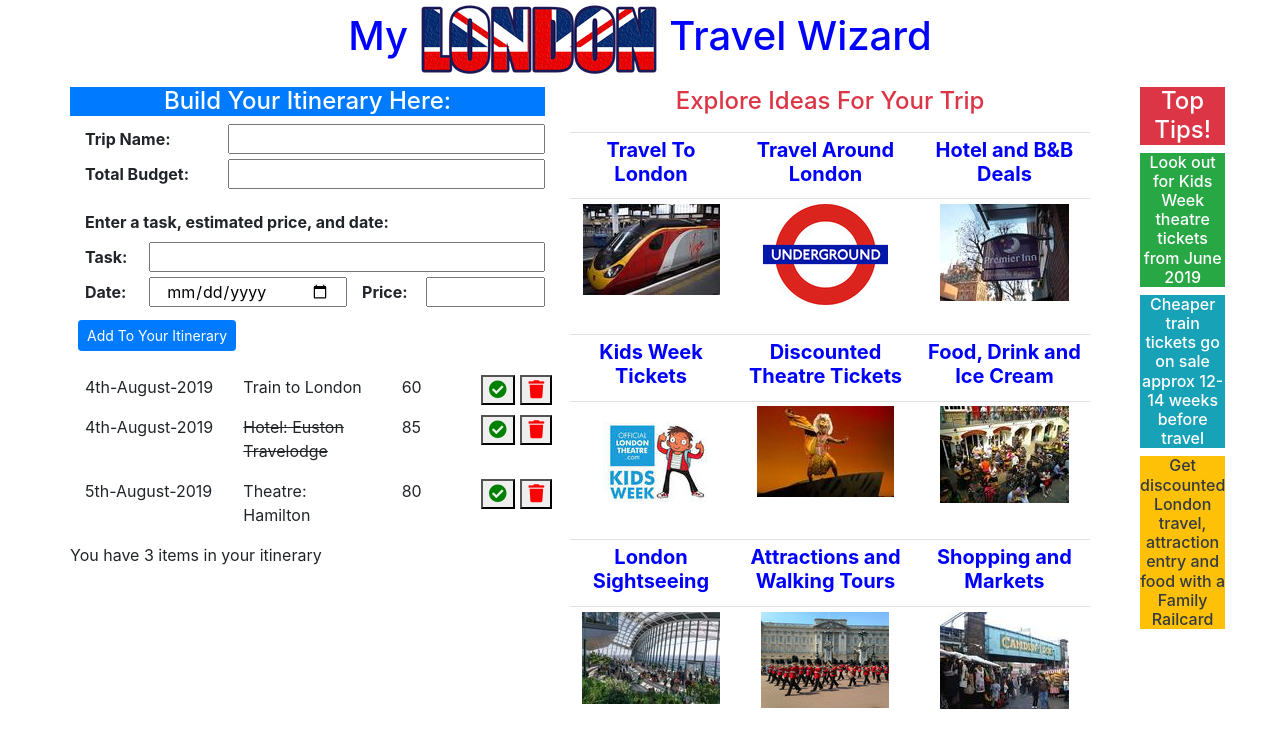
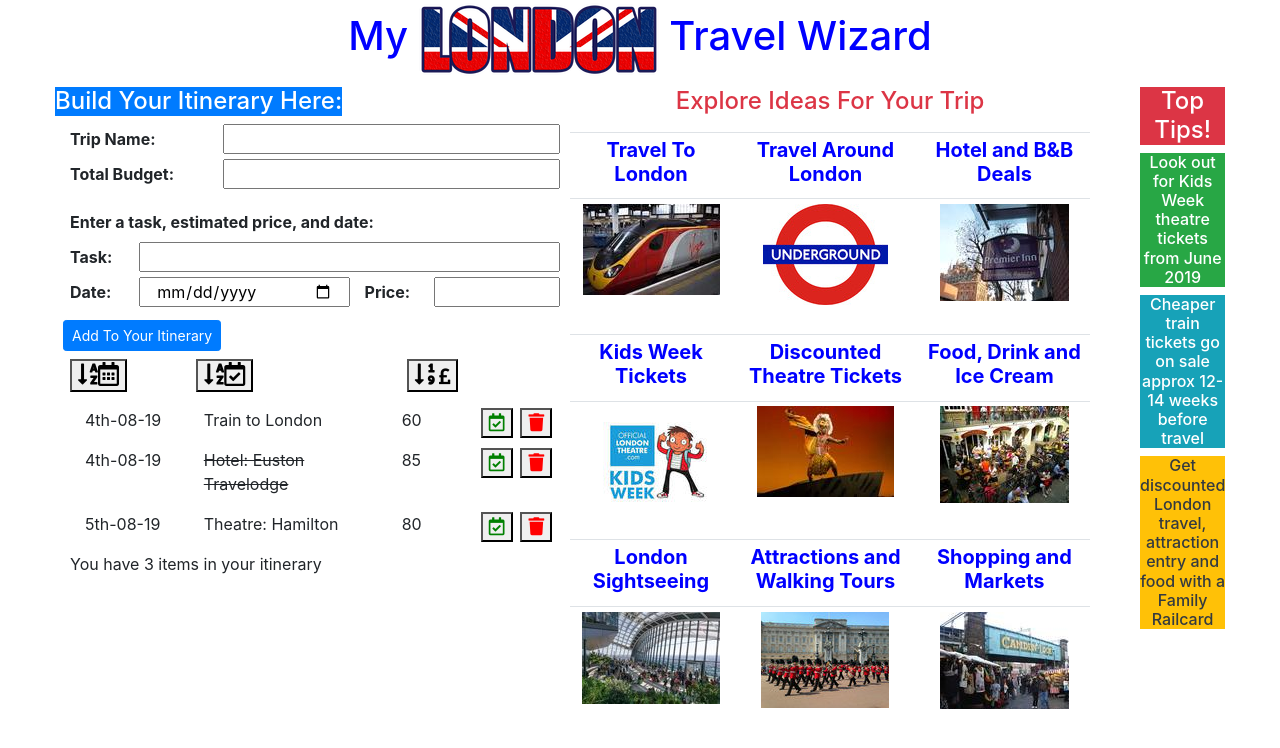
Before and after one commit to GillOpenshaw/todo-app-frontend, a React app: page / in a window 1280 px wide. Shown: the top 748 px of the page. Built offline with nearby package versions, Linux system fonts and the light colour scheme.

Commit message:
Sort icons added Next need to add code to sort by date task or price

```diff
--- a/src/App.js
+++ b/src/App.js
@@ -13,9 +13,9 @@
 
   state = {
     tasks: [
-      { date: moment("04-08-2019", "DD-MM-YYYY"), task: "Train to London", price: 60, done: false, id: uuid() },
-      { date: moment("04-08-2019", "DD-MM-YYYY"), task: "Hotel: Euston Travelodge", price: 85, done: true, id: uuid() },
-      { date: moment("05-08-2019", "DD-MM-YYYY"), task: "Theatre: Hamilton", price: 80, done: false, id: uuid() }
+      { date: moment("04-08-19", "DD-MM-YY"), task: "Train to London", price: 60, done: false, id: uuid() },
+      { date: moment("04-08-19", "DD-MM-YY"), task: "Hotel: Euston Travelodge", price: 85, done: true, id: uuid() },
+      { date: moment("05-08-19", "DD-MM-YY"), task: "Theatre: Hamilton", price: 80, done: false, id: uuid() }
     ]
   }
 
@@ -39,7 +39,7 @@
   doneTask = index => {
     const completedTasks = this.state.tasks.map((item) => {
       if (item.index === index) {
-        item.done = true;
+        item.done = false;
       }
       return item
     });
--- /dev/null
+++ b/src/components/AddItineraryItem.css
@@ -0,0 +1,23 @@
+.poundsignsort {
+    font-size: 24px
+}
+
+.dateiconsort {
+    font-size: 24px
+}
+
+.dateicon {
+    font-size: 24px
+}
+
+.iconfontsize {
+    font-size:24px
+}
+
+.poundsign {
+    font-size: 24px
+}
+
+.taskbutton {
+    font-size:24px;
+}
--- a/src/components/AddItineraryItem.js
+++ b/src/components/AddItineraryItem.js
@@ -1,5 +1,6 @@
 import React, { Component } from "react";
 import moment from "moment";
+import './AddItineraryItem.css';
 
 class AddItineraryItem extends Component {
 
@@ -42,9 +43,9 @@
   render() {
 
     return (
-      <div>
+      <div className="row">
 
-        <div>
+
         <h4 className="text-center bg-primary text-white">Build Your Itinerary Here:</h4>
         <form>
 
@@ -71,8 +72,28 @@
           </div>
 
         </form>
+
+
+
+        <div className="col">
+
+          <div className="row">
+
+            <div className="col-3">
+              <button type="button" onClick={this.dateSortClicked}><i className="fas fa-sort-alpha-down dateiconsort"></i><i className="far fa-calendar-alt dateicon"></i></button>
             </div>
 
+            <div className="col-5">
+              <button type="button" onClick={this.taskSortClicked}><i className="fas fa-sort-alpha-down dateiconsort"></i><i className="far fa-calendar-check taskbutton"></i></button>
+            </div>
+
+            <div className="col-2">
+              <button type="button" onClick={this.priceSortClicked}><i className="fas fa-sort-numeric-down poundsignsort"></i> <i className="fas fa-pound-sign poundsign"></i></button>
+            </div>
+
+          </div>
+
+          <div>
             <div className="row">
 
               <div className="col-2">
@@ -88,8 +109,10 @@
                   <p>{this.props.taskDescription}</p>
                 }
               </div>
+            </div>
+          </div>
+        </div>
 
-        </div>
       </div>
 
     );
--- a/src/components/ItineraryItem.css
+++ b/src/components/ItineraryItem.css
@@ -7,3 +7,11 @@
     font-size:18px;
     color: green
 }
+
+.iconfontsize {
+    font-size:14px
+}
+
+.poundsign {
+    font-size: 18px
+}
--- a/src/components/ItineraryItem.js
+++ b/src/components/ItineraryItem.js
@@ -14,14 +14,15 @@
     render() {
 
         return (
+            <div>
 
                 <div className="row">
 
-                <div className="col-4">
-                    {this.props.taskDate.format("Do-MMMM-YYYY")}
+                    <div className="col-3">
+                        {this.props.taskDate.format("Do-MM-YY")}
                     </div>
 
-                <div className="col-4">
+                    <div className="col-5">
                         {this.props.itemCompleted ?
                             <p className="completed">{this.props.taskDescription}</p>
                             :
@@ -34,10 +35,11 @@
                     </div>
 
                     <div className="col-1">
-                    <button type="button" onClick={this.doneTaskClicked}> <i className="fas fa-check-circle donebutton"></i></button>
+                        <button type="button" onClick={this.doneTaskClicked}> <i className="far fa-calendar-check donebutton"></i></button>
                     </div>
                     <div className="col-1">
                         <button type="button" onClick={this.deleteTaskClicked}> <i className="fas fa-trash deletebutton"></i></button>
+                    </div>
                 </div>
             </div>
         );
```
Lines whose indentation alone changed are shown as unchanged.
